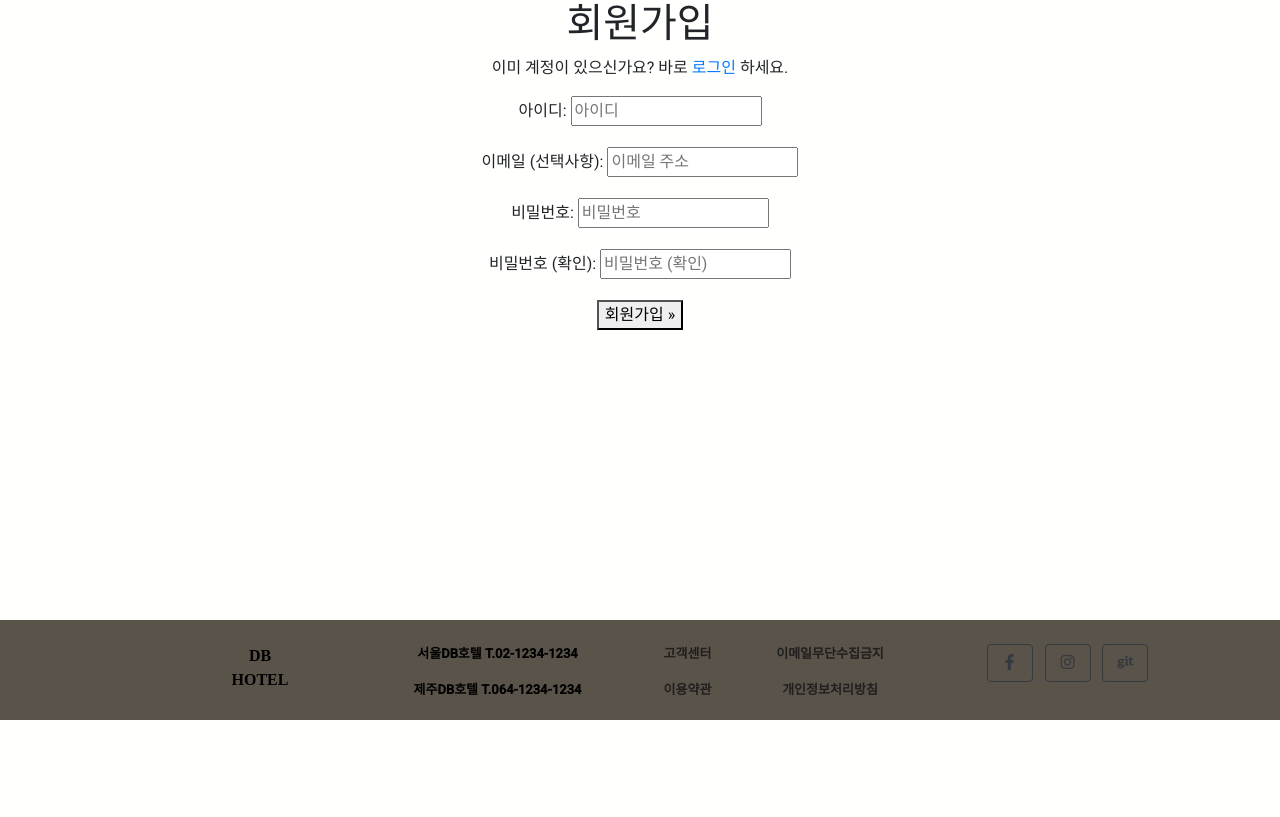
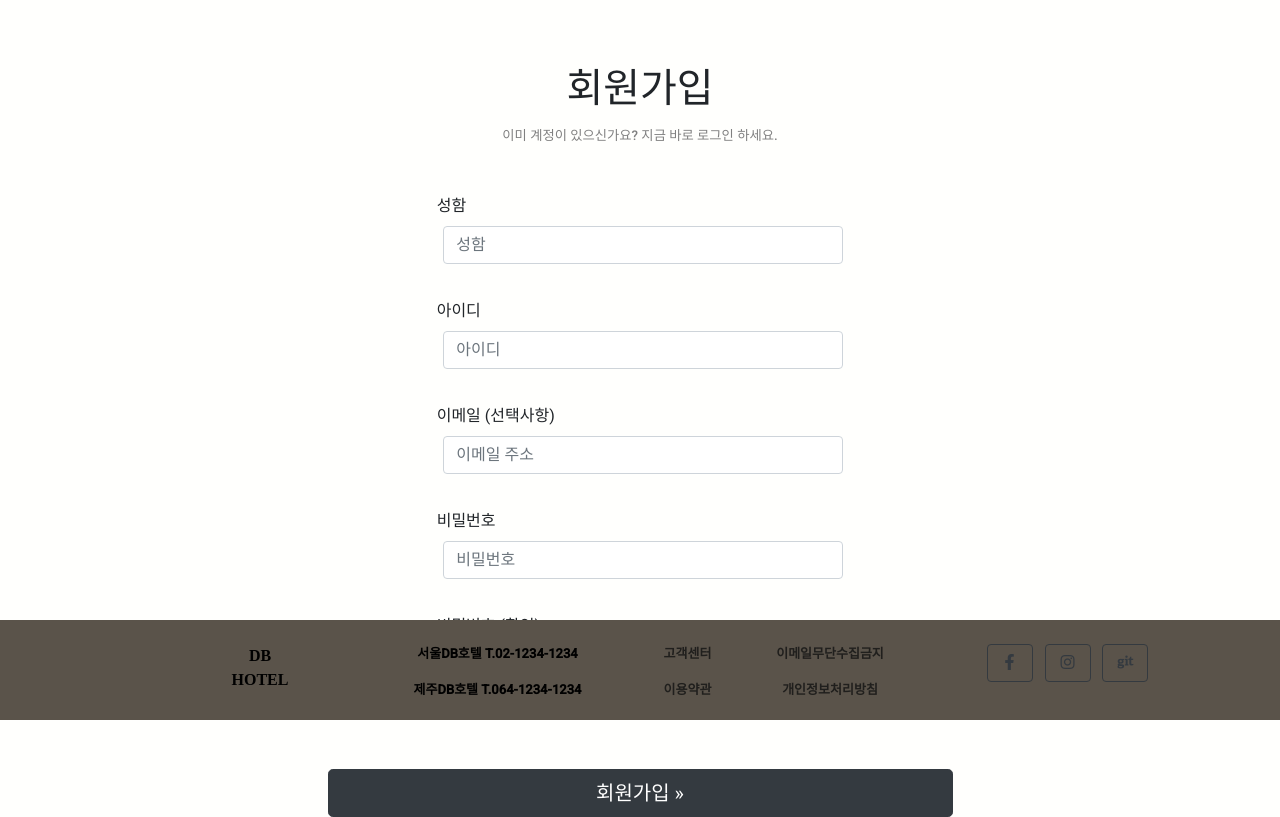
Before and after one commit to jaehoonkimm/DB_is_Free-Hotel_DB_System, a Django app: page /accounts/signup/ in a window 1280 px wide. Shown: the part 80-897 px from the top of the page. Before the commit the page ends 800 px from the top, so only its background shows below. Run offline with Django 3.2, Linux system fonts and the light colour scheme; some libraries are stand-ins or nearby versions; some web fonts are replaced.

Commit message:
style(ID,PW form)

```diff
--- a/function/main_app/templates/account/signup.html
+++ b/function/main_app/templates/account/signup.html
@@ -5,17 +5,147 @@
 {% block head_title %}{% trans "Signup" %}{% endblock %}
 
 {% block content %}
+
+<style>
+
+  h1 {
+    margin-top: 65px;
+  }
+
+  h6 {
+    font-size: 10pt;
+    color: gray;
+    margin-top: 15px;
+    margin-bottom: 50px;
+  }
+
+  label {
+    float: left;
+  }
+
+  span {
+        display: block;
+        overflow: hidden;
+        width: 400px;
+        float: right;
+  }
+
+  form {
+    margin-top: 30px;
+  }
+
+  #Connect_to_SignIn {
+    color: gray;
+    margin-bottom: 30px;
+  }
+
+  #Connect_to_SignIn:hover {
+    color: blueviolet;
+  }
+
+  #NAME {
+    margin: auto;
+    margin-bottom: 35px;
+  }
+
+  #ID {
+    margin: auto;
+    margin-bottom: 35px;
+  }
+
+  #E-mail {
+    margin: auto;
+    margin-bottom: 35px;
+  }
+
+  #PW {
+    margin: auto;
+    margin-bottom: 35px;
+  }
+
+  #Check_PW {
+    margin: auto;
+    margin-bottom: 30px;
+  }
+
+  #sign_up_button {
+    margin: auto;
+    margin-top: 55px;
+  }
+
+</style>
+
 <h1>{% trans "Sign Up" %}</h1>
 
-<p>{% blocktrans %}Already have an account? Then please <a href="{{ login_url }}">sign in</a>.{% endblocktrans %}</p>
+<h6>
+  이미 계정이 있으신가요? 지금 바로
+  <a href="{{ login_url }}" id="Connect_to_SignIn">로그인</a>
+  하세요.
+</h6>
 
 <form class="signup" id="signup_form" method="post" action="{% url 'account_signup' %}">
   {% csrf_token %}
-  {{ form.as_p }}
+    {% csrf_token %}
+    <!-- Name Form -->
+    <div class="row" id="login_form">
+      <div class="col-sm-8 col-md-6 col-lg-4" id="NAME">
+        <label for="id_username">성함</label>
+        <span><input type="text" class="form-control" name="name" placeholder="성함" autocomplete="name" minlength="1" maxlength="150" required id="name of user"></span>
+      </div>
+    </div>
+
+    <!-- ID Form -->
+    <div class="row" id="login_form">
+      <div class="col-sm-8 col-md-6 col-lg-4" id="ID">
+        <label for="id_username">아이디</label>
+        <span>
+          <input type="text" class="form-control" name="username" placeholder="아이디" autocomplete="username" minlength="1" maxlength="150" required id="id_username">
+        </span>
+        </div>
+    </div>
+
+    <!-- E-mail Form -->
+    <div class="row" id="login_form">
+      <div class="col-sm-8 col-md-6 col-lg-4" id="E-mail">
+        <label for="id_email">이메일 (선택사항)</label>
+        <span>
+          <input type="email" class="form-control" name="email" placeholder="이메일 주소" autocomplete="email" id="id_email">
+        </span>
+      </div>
+    </div>
+
+
+    <!-- Password Form -->
+    <div class="row" id="login_form">
+      <div class="col-sm-8 col-md-8 col-lg-4" id="PW">
+        <label for="id_password1">비밀번호</label>
+        <span>
+          <input type="password" class="form-control" name="password1" placeholder="비밀번호" autocomplete="new-password" required id="id_password1">
+        </span>
+      </div>
+    </div>
+
+    <!-- Check Password Form -->
+    <div class="row" id="login_form">
+      <div class="col-sm-8 col-md-8 col-lg-4" id="Check_PW">
+        <label for="id_password2">비밀번호 (확인)</label>
+        <span>
+          <input type="password" class="form-control" name="password2" placeholder="비밀번호 (확인)" required id="id_password2">
+        </span>
+      </div>
+    </div>
+
   {% if redirect_field_value %}
   <input type="hidden" name="{{ redirect_field_name }}" value="{{ redirect_field_value }}" />
   {% endif %}
-  <button type="submit">{% trans "Sign Up" %} &raquo;</button>
+
+  <!--Sign Up Button-->
+  <div class="row">
+    <div class="col-sm-10 col-md-8 col-lg-6" id="sign_up_button"> <!--문제) sm보다 작아지는 경우 화면의 width와 로그인 버튼의 width가 일치함.-->
+      <button type="submit" class="btn btn-dark btn-lg btn-block" style="margin:auto;">{% trans "Sign Up" %} &raquo;</button>
+    </div>
+  </div>
+
 </form>
 
 {% endblock %}
```
Also changed, not shown: function/main_app/templates/account/logout.html (+30 -3 lines).
